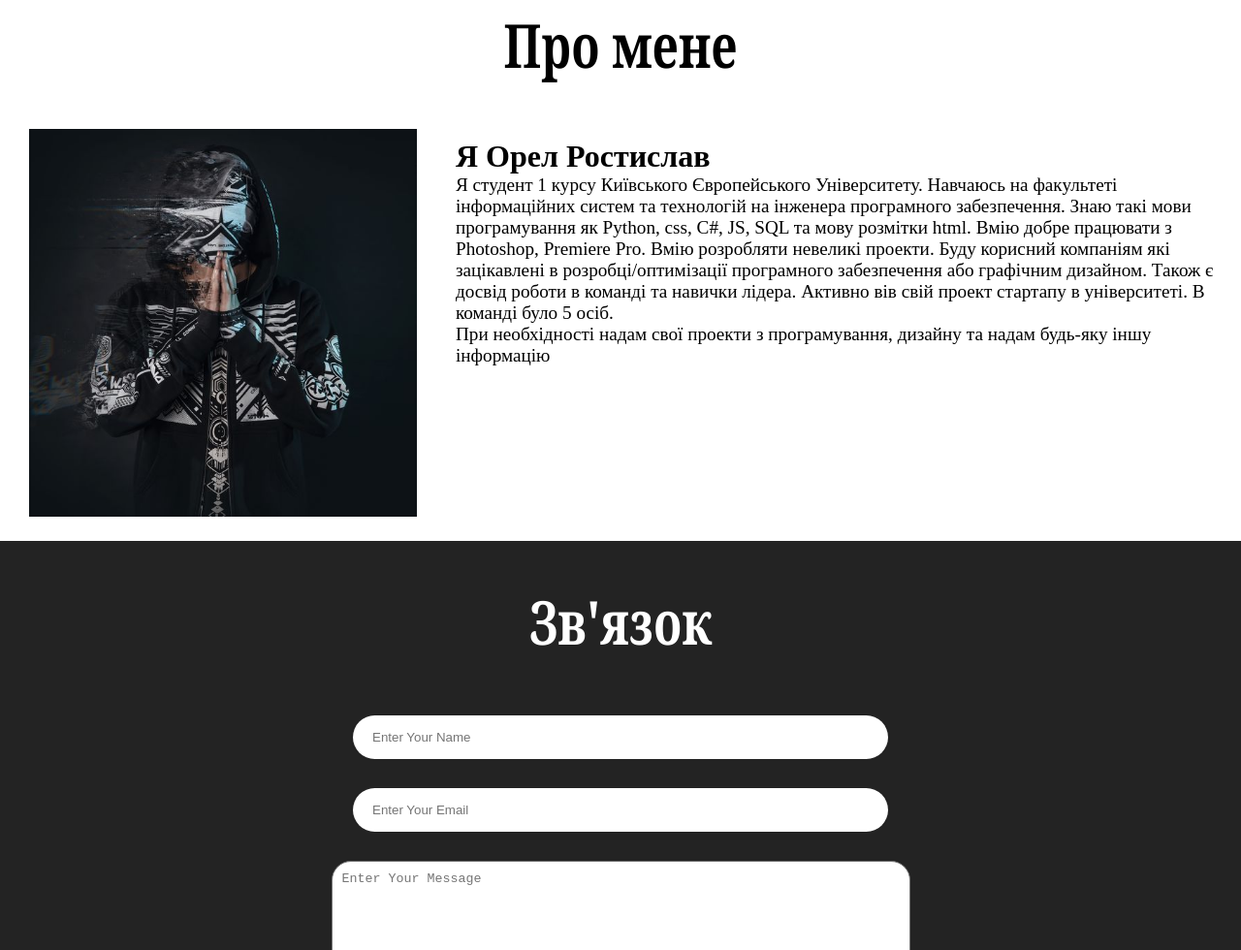
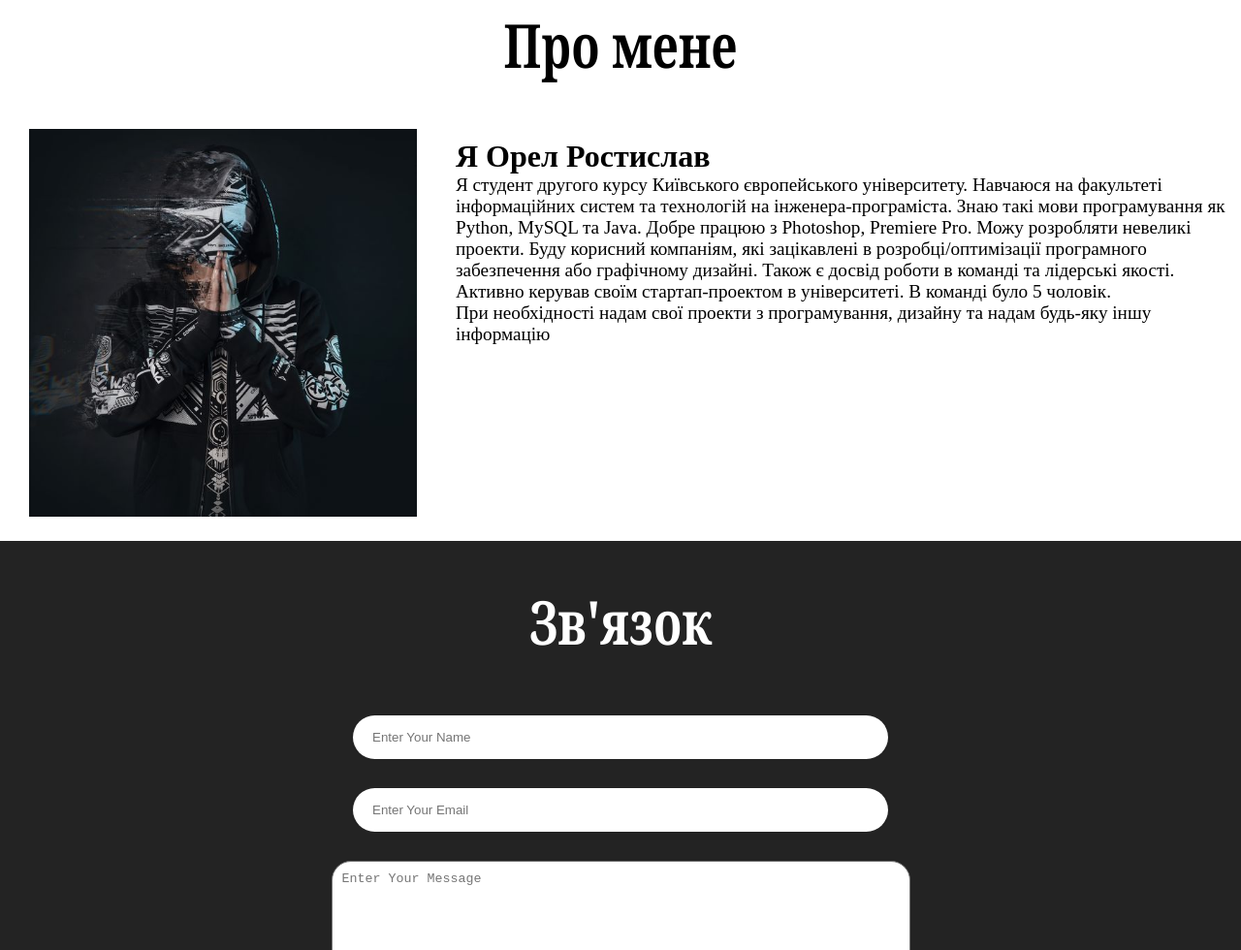
Before and after one commit to amstertuk/amstertuk.github.io, a plain HTML site: page indexen.html in a window 1280 px wide. Shown: the part 2312-3292 px from the top of the page at 97% size. Drawn offline with Linux system fonts and the light colour scheme.

Commit message:
Update indexen.html

```diff
--- a/indexen.html
+++ b/indexen.html
@@ -71,13 +71,11 @@
             <img src="about.jpg" alt="my picture">
             <div class="name">
                 <h2>Я Орел Ростислав</h2>
-                <p>Я студент 1 курсу Київського Європейського Університету.
-                Навчаюсь на факультеті інформаційних систем та технологій на інженера програмного забезпечення.
-                Знаю такі мови програмування як Python, css, C#, JS, SQL та мову розмітки html.
-                Вмію добре працювати з Photoshop, Premiere Pro. Вмію розробляти невеликі проекти.
-                Буду корисний компаніям які зацікавлені в розробці/оптимізації програмного забезпечення або графічним дизайном.
-                Також є досвід роботи в команді та навички лідера. Активно вів свій проект стартапу в університеті.
-                В команді було 5 осіб.</p>
+                <p>Я студент другого курсу Київського європейського університету.
+                   Навчаюся на факультеті інформаційних систем та технологій на інженера-програміста.
+                   Знаю такі мови програмування як Python, MySQL та Java. Добре працюю з Photoshop, Premiere Pro.
+                   Можу розробляти невеликі проекти. Буду корисний компаніям, які зацікавлені в розробці/оптимізації програмного забезпечення або графічному дизайні.
+                   Також є досвід роботи в команді та лідерські якості. Активно керував своїм стартап-проектом в університеті. В команді було 5 чоловік.</p>
                 <p>При необхідності надам свої проекти з програмування, дизайну та надам будь-яку іншу інформацію</p>
             </div>
         </div>
```
